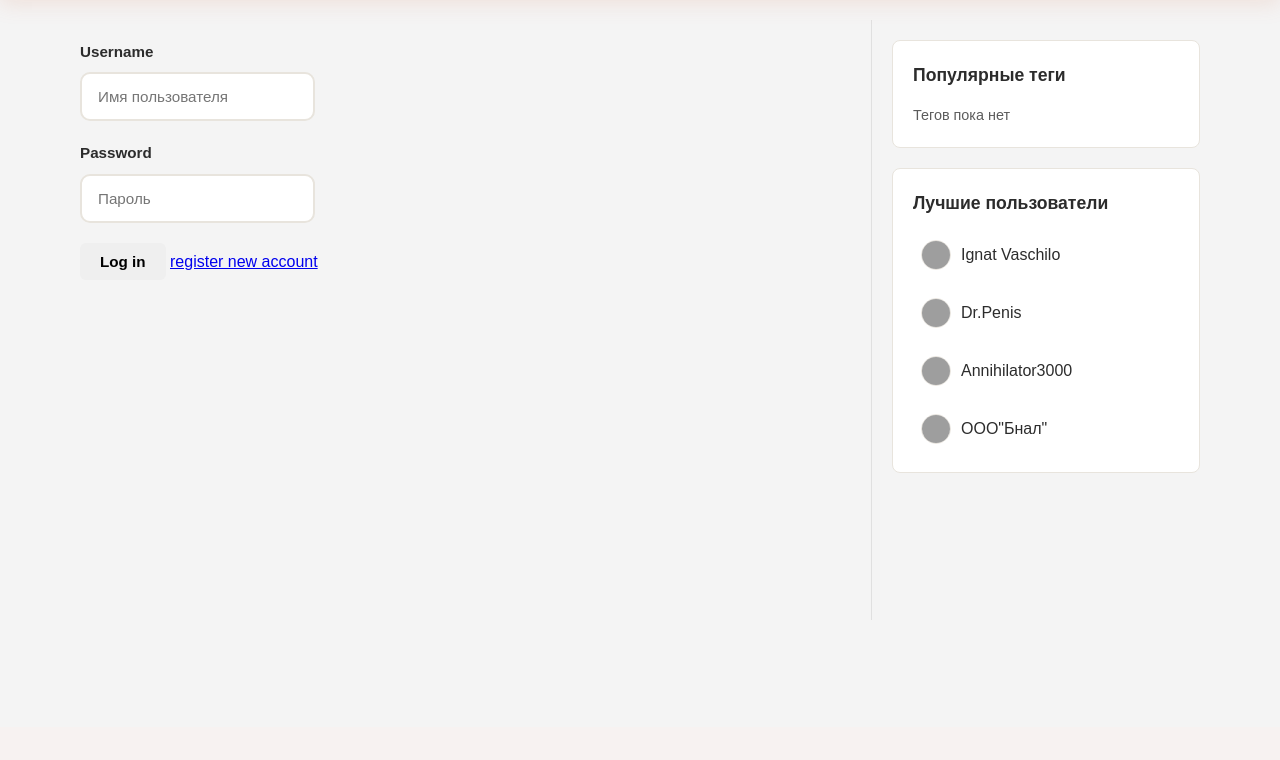
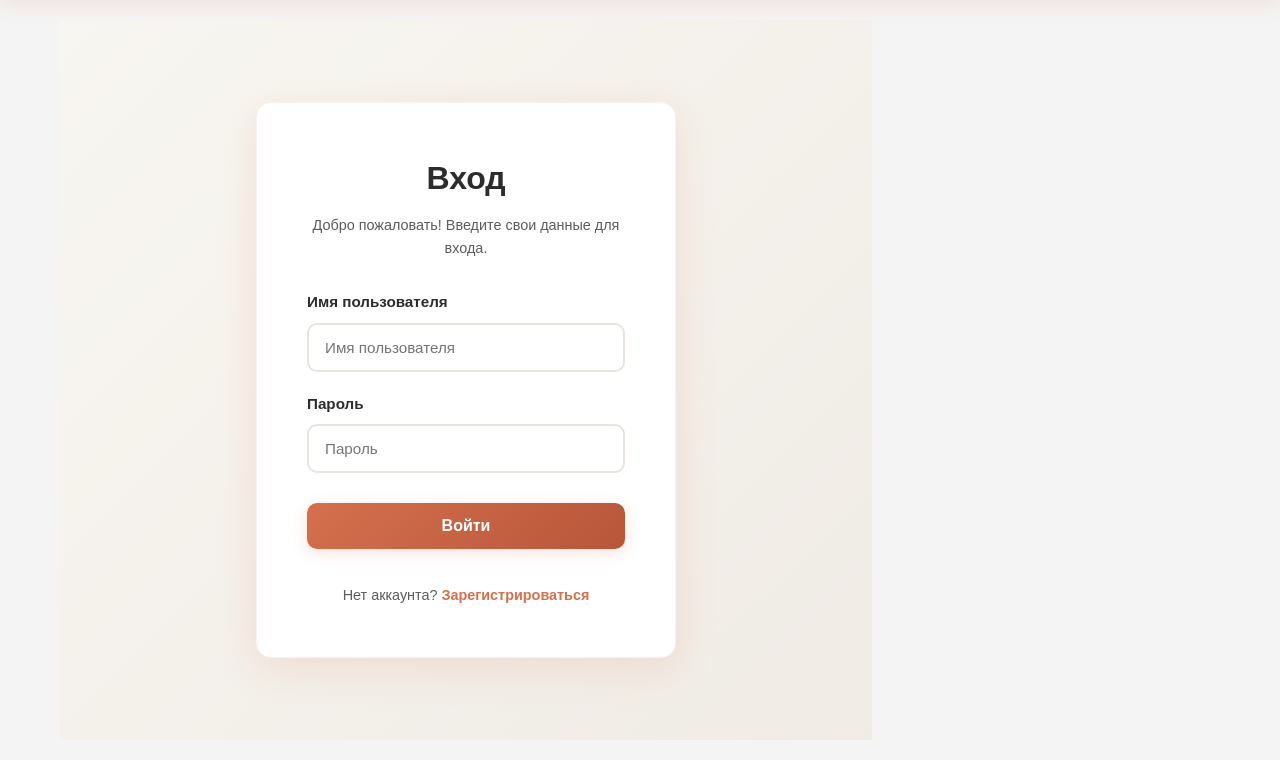
Before and after one commit to Xlebusheck1/DjangoWebForum, a Django app: page /login/ in a window 1280 px wide. Shown: the part 73-833 px from the top of the page. Before the commit the page ends 693 px from the top, so only its background shows below. Run offline with Django 5.2, Linux system fonts and the light colour scheme; grey boxes are pictures that could not be loaded.

Commit message:
fixed auth styles

```diff
--- a/static/css/components.css
+++ b/static/css/components.css
@@ -218,3 +218,22 @@ textarea.form-control {
 .answer-correct-badge-icon {
     font-size: 0.9rem;
 }
+
+.messages {
+    max-width: 1200px;
+    margin: 10px auto 0;
+    padding: 0 20px;
+}
+
+.alert {
+    padding: 10px 14px;
+    border-radius: 6px;
+    font-size: 0.9rem;
+    margin-bottom: 10px;
+}
+
+.alert-success {
+    background: rgba(40,167,69,0.08);
+    border: 1px solid #28a745;
+    color: #1e7e34;
+}
--- a/templates/base.html
+++ b/templates/base.html
@@ -17,17 +17,17 @@
 <body>
     {% include 'header.html' %}
 
-    <main class="main-container">
     {% if messages %}
-        <div class='messages'>
+    <div class="messages">
         {% for message in messages %}
-            <div class='alert alert-{ { message.tags }}'>
+        <div class="alert alert-{{ message.tags }}">
             {{ message }}
         </div>
         {% endfor %}
     </div>
     {% endif %}
 
+    <main class="main-container">
         {% block content %}{% endblock %}
     </main>
 
--- a/templates/core/auth.html
+++ b/templates/core/auth.html
@@ -7,26 +7,27 @@
 {% block title %}DevGuru - Вход{% endblock %}
 
 {% block content %}
-<div class="left-column">
-    <div class="login">
+<div class="auth-container">
+  <div class="auth-card">
+    <h1 class="auth-title">Вход</h1>
+    <p class="auth-subtitle">Добро пожаловать! Введите свои данные для входа.</p>
 
-        <form class="login-form" method="POST" action="{% url 'login' %}">
+    <form class="auth-form" method="POST" action="{% url 'login' %}">
       {% csrf_token %}
 
       {% if form.non_field_errors %}
-            <div class="alert alert-error">
+        <div class="auth-error">
           {% for error in form.non_field_errors %}
             {{ error }}
           {% endfor %}
         </div>
       {% endif %}
 
-            <div class="form-group">
-                <label for={{ form.username.id_for_label }} class="form-label">Username</label>
+      <div class="auth-group">
+        <label for="{{ form.username.id_for_label }}" class="auth-label">Имя пользователя</label>
         {{ form.username }}
-
         {% if form.username.errors %}
-                <div style="color: red; font-size: 0.875rem;">
+          <div class="form-error">
             {% for error in form.username.errors %}
               {{ error }}
             {% endfor %}
@@ -34,28 +35,25 @@
         {% endif %}
       </div>
 
-            <div class="form-group">
-                <label for={{ form.password.id_for_label }} class="form-label">Password</label>
+      <div class="auth-group">
+        <label for="{{ form.password.id_for_label }}" class="auth-label">Пароль</label>
         {{ form.password }}
-
         {% if form.password.errors %}
-                <div style="color: red; font-size: 0.875rem;">
+          <div class="form-error">
             {% for error in form.password.errors %}
               {{ error }}
             {% endfor %}
           </div>
         {% endif %}
-
       </div>
 
-            <button type="submit" class="btn">Log in</button>
-            <a href="{% url 'signup' %}" class="login-register-link">register new account</a>
+      <button type="submit" class="auth-submit">Войти</button>
+
+      <p class="auth-link">
+        Нет аккаунта?
+        <a href="{% url 'signup' %}">Зарегистрироваться</a>
+      </p>
     </form>
-
   </div>
 </div>
-
-<div class="right-column">
-    {% include 'sidebar.html' %}
-</div>
 {% endblock %}
```
Also changed, not shown: db.sqlite3. Lines whose indentation alone changed are shown as unchanged.
